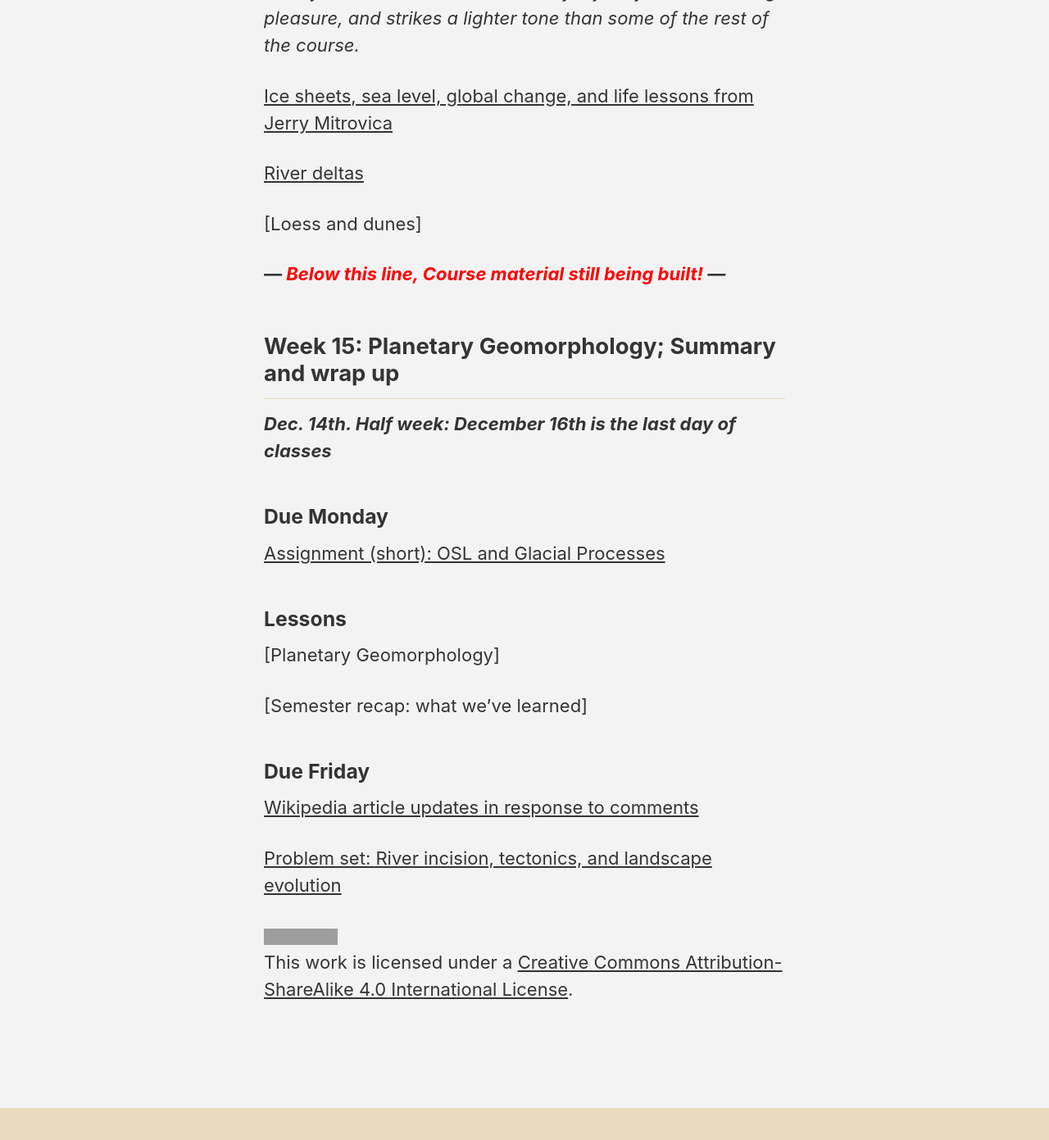
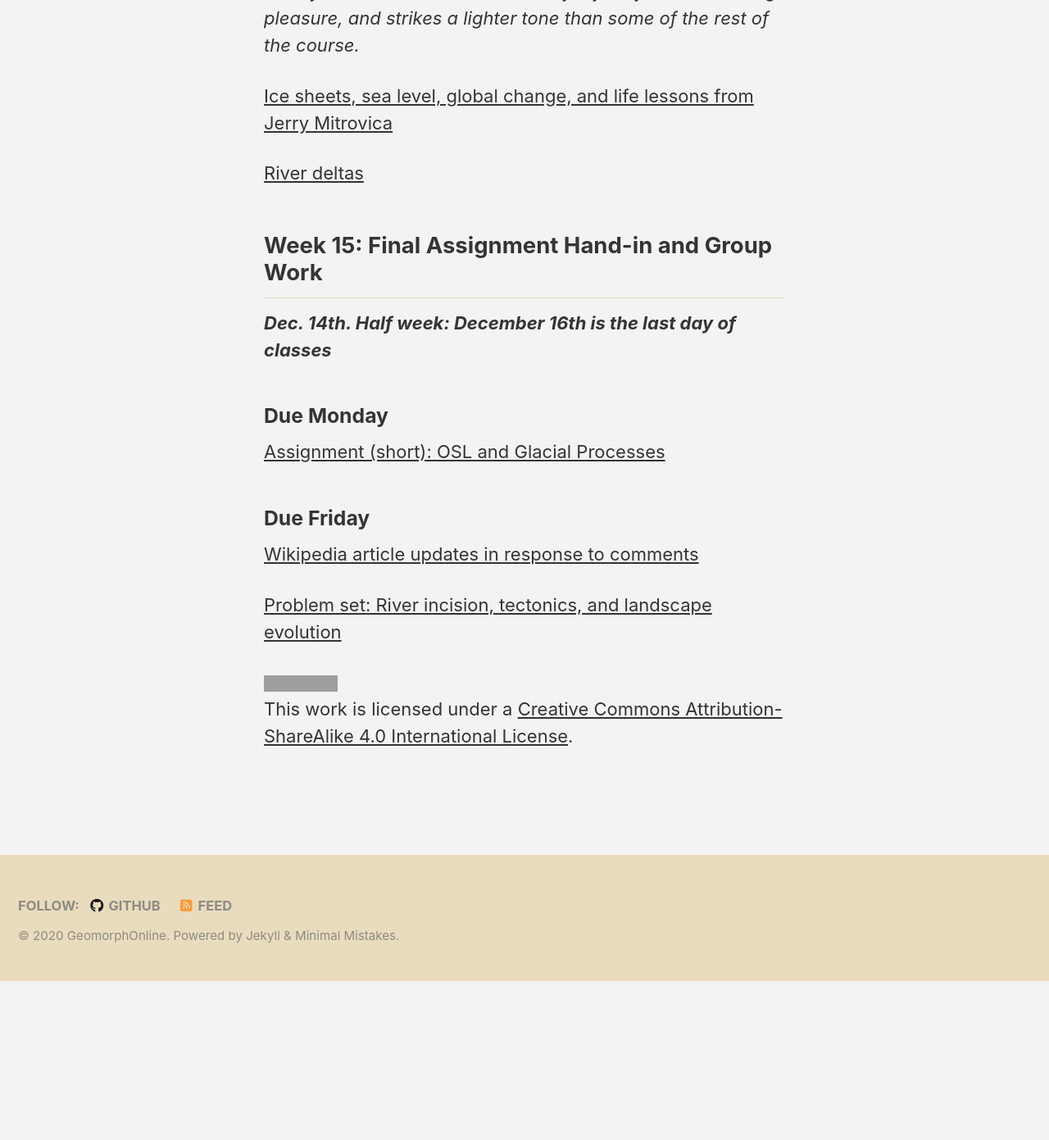
Before and after one commit to GeomorphOnline/GeomorphOnline.github.io, a Jekyll site: the page built from _pages/schedule.md, in a window 1280 px wide and 1400 px high, scrolled down 10265 px. Shown: the top 1391 px of the window at 82% size. Built offline with Jekyll 4.4.1, drawn with Linux system fonts in a browser that asks for light colours; cached includes are drawn as plain includes; nearby versions of some CDN libraries; after the commit the page ends 11462 px from its top, so only the background shows below that; grey boxes are pictures that could not be loaded.

Commit message:
Lifted foot off gas at semester's end

```diff
--- a/_pages/schedule.md
+++ b/_pages/schedule.md
@@ -416,7 +416,7 @@ Interplay of hydrology and topography
 
 [River deltas](/coastal/deltas)
 
-[Loess and dunes]
+<!-- [Loess and dunes] -->
 
 <!--
 [The world ocean and sea level]
@@ -434,9 +434,7 @@ Interplay of hydrology and topography
 [Sand dunes]
 -->
 
-***--- <font color="red">Below this line, Course material still being built!</font> ---***
-
-## Week 15: Planetary Geomorphology; Summary and wrap up
+## Week 15: Final Assignment Hand-in and Group Work
 
 ***Dec. 14th. Half week: December 16th is the last day of classes***
 
@@ -444,11 +442,13 @@ Interplay of hydrology and topography
 
 [Assignment (short): OSL and Glacial Processes](/glacial/assignment/)
 
+<!--
 ### Lessons
 
 [Planetary Geomorphology]
 
 [Semester recap: what we've learned]
+-->
 
 ### Due Friday
 
```
